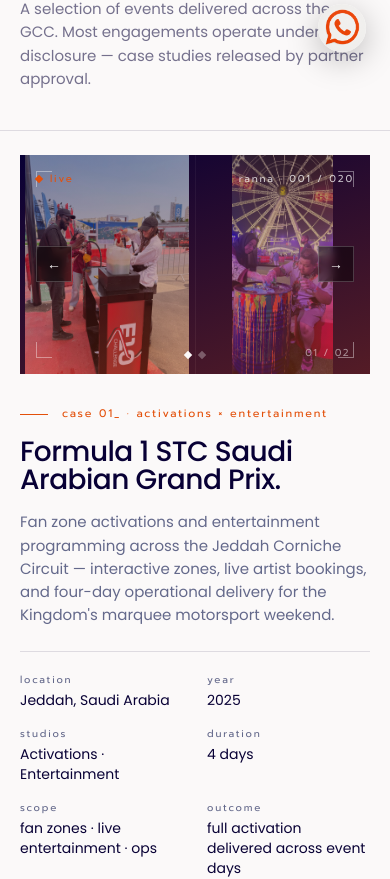
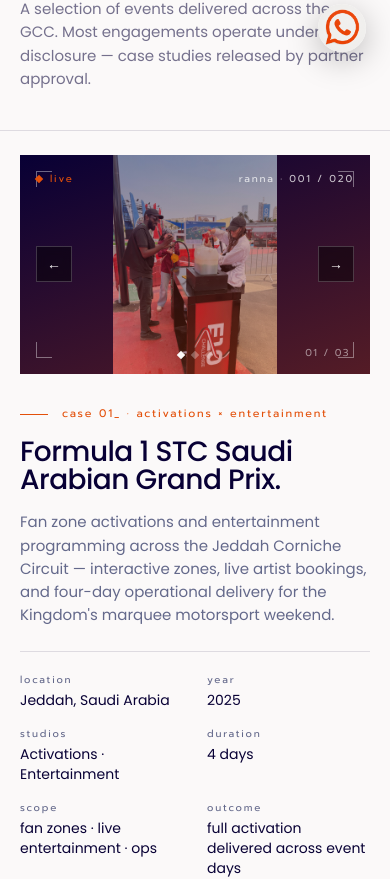
Before and after one commit to majd-rannastudios/RannaStudiosMain, a Next.js app: page /work in a window 390 px wide. Shown: the part 768-1647 px from the top of the page. Built offline with nearby package versions, Linux system fonts and the light colour scheme.

Commit message:
Work: carousel — 1 photo at a time, contain (no crop), swipe on mobile
objectFit: contain shows full photo without any cropping.
Touch handlers (onTouchStart/End, 40px threshold) enable finger-swipe
on mobile. Videos keep objectFit: cover.

Co-Authored-By: Claude Sonnet 4.6 <noreply@anthropic.com>

```diff
--- a/components/sections/SelectedWorkSection.tsx
+++ b/components/sections/SelectedWorkSection.tsx
@@ -1,5 +1,5 @@
 "use client";
-import { useState, useRef, useEffect, useMemo } from "react";
+import { useState, useRef, useEffect } from "react";
 import { MetaLabel, Reveal, Lz } from "@/components/Primitives";
 import { useIsMobile } from "@/hooks/useIsMobile";
 
@@ -341,52 +341,31 @@ const CASES: Case[] = [
 ];
 
 function CaseCarousel({ c, i }: { c: Case; i: number }) {
-  type PhotoItem = { src: string; mIdx: number };
-  type Slide =
-    | { kind: "video"; src: string; mIdx: number }
-    | { kind: "photos"; items: PhotoItem[] };
-
-  // Videos are solo slides; consecutive photos are grouped into pairs
-  const slides = useMemo<Slide[]>(() => {
-    const result: Slide[] = [];
-    let j = 0;
-    while (j < c.media.length) {
-      const src = c.media[j];
-      if (isVideo(src)) {
-        result.push({ kind: "video", src, mIdx: j });
-        j++;
-      } else {
-        const items: PhotoItem[] = [{ src, mIdx: j }];
-        if (j + 1 < c.media.length && !isVideo(c.media[j + 1])) {
-          items.push({ src: c.media[j + 1], mIdx: j + 1 });
-          j += 2;
-        } else {
-          j++;
-        }
-        result.push({ kind: "photos", items });
-      }
-    }
-    return result;
-  }, [c.media]);
-
   const [idx, setIdx] = useState(0);
-  const total = slides.length;
+  const total = c.media.length;
   const videoRefs = useRef<(HTMLVideoElement | null)[]>([]);
+  const touchStartX = useRef<number | null>(null);
 
   useEffect(() => {
-    const active = slides[idx];
     c.media.forEach((src, j) => {
       if (!isVideo(src)) return;
       const v = videoRefs.current[j];
       if (!v) return;
-      const isActive = active?.kind === "video" && active.mIdx === j;
-      if (isActive) { v.currentTime = 0; v.play().catch(() => {}); }
+      if (j === idx) { v.currentTime = 0; v.play().catch(() => {}); }
       else { v.pause(); }
     });
-  }, [idx, slides, c.media]);
+  }, [idx, c.media]);
 
   const prev = () => setIdx((idx - 1 + total) % total);
   const next = () => setIdx((idx + 1) % total);
+
+  const onTouchStart = (e: React.TouchEvent) => { touchStartX.current = e.touches[0].clientX; };
+  const onTouchEnd   = (e: React.TouchEvent) => {
+    if (touchStartX.current === null) return;
+    const dx = e.changedTouches[0].clientX - touchStartX.current;
+    if (Math.abs(dx) > 40) dx < 0 ? next() : prev();
+    touchStartX.current = null;
+  };
 
   const btnStyle: React.CSSProperties = {
     position: "absolute",
@@ -412,47 +391,41 @@ function CaseCarousel({ c, i }: { c: Case; i: number }) {
   };
 
   return (
-    <div style={{ position: "relative", aspectRatio: "16 / 10", overflow: "hidden", background: "var(--abyssal-black)", order: 1 }}>
-
-      {/* Slides — each fades in/out */}
-      {slides.map((slide, si) => (
     <div
-          key={si}
+      onTouchStart={onTouchStart}
+      onTouchEnd={onTouchEnd}
+      style={{ position: "relative", aspectRatio: "16 / 10", overflow: "hidden", background: "var(--abyssal-black)", order: 1 }}
+    >
+      {/* Media — 1 item at a time, fade transition */}
+      {c.media.map((src, j) =>
+        isVideo(src) ? (
+          <video
+            key={j}
+            ref={(el) => { videoRefs.current[j] = el; }}
+            src={src}
+            muted loop playsInline preload="auto"
             style={{
-            position: "absolute",
-            inset: 0,
-            display: "flex",
-            opacity: si === idx ? 1 : 0,
+              position: "absolute", inset: 0, width: "100%", height: "100%",
+              objectFit: "cover", objectPosition: "center",
+              opacity: j === idx ? 1 : 0,
               transition: "opacity 420ms cubic-bezier(.6,0,.2,1)",
             }}
-        >
-          {slide.kind === "video" ? (
-            <video
-              ref={(el) => { videoRefs.current[slide.mIdx] = el; }}
-              src={slide.src}
-              muted loop playsInline preload="auto"
-              style={{ width: "100%", height: "100%", objectFit: "cover", objectPosition: "center" }}
           />
         ) : (
-            slide.items.map(({ src, mIdx }, pi) => (
           // eslint-disable-next-line @next/next/no-img-element
           <img
-                key={pi}
+            key={j}
             src={src}
-                alt={mIdx === 0 ? c.name : ""}
+            alt={j === 0 ? c.name : ""}
             style={{
-                  flex: 1,
-                  width: `${100 / slide.items.length}%`,
-                  height: "100%",
-                  objectFit: "contain",
-                  objectPosition: "center",
-                  borderLeft: pi > 0 ? "1px solid rgba(255,255,255,0.08)" : undefined,
+              position: "absolute", inset: 0, width: "100%", height: "100%",
+              objectFit: "contain", objectPosition: "center",
+              opacity: j === idx ? 1 : 0,
+              transition: "opacity 420ms cubic-bezier(.6,0,.2,1)",
             }}
           />
-            ))
+        )
       )}
-        </div>
-      ))}
 
       {/* Brand tint */}
       <div style={{ position: "absolute", inset: 0, background: c.tint, pointerEvents: "none", zIndex: 1 }} />
@@ -494,15 +467,15 @@ function CaseCarousel({ c, i }: { c: Case; i: number }) {
       {/* Dot indicators */}
       {total > 1 && (
         <div style={{ position: "absolute", bottom: 16, left: 0, right: 0, display: "flex", alignItems: "center", justifyContent: "center", gap: 8, zIndex: 4 }}>
-          {slides.map((_, si) => (
-            <button key={si} onClick={() => setIdx(si)} aria-label={`Slide ${si + 1}`}
-              style={{ width: 6, height: 6, background: si === idx ? "var(--dust-white)" : "rgba(255,255,255,0.3)", border: 0, padding: 0, cursor: "pointer", transform: "rotate(45deg)", transition: "background 200ms", flexShrink: 0 }}
+          {c.media.map((_: string, j: number) => (
+            <button key={j} onClick={() => setIdx(j)} aria-label={`Item ${j + 1}`}
+              style={{ width: 6, height: 6, background: j === idx ? "var(--dust-white)" : "rgba(255,255,255,0.3)", border: 0, padding: 0, cursor: "pointer", transform: "rotate(45deg)", transition: "background 200ms", flexShrink: 0 }}
             />
           ))}
         </div>
       )}
 
-      {/* Slide counter */}
+      {/* Counter */}
       {total > 1 && (
         <div style={{ position: "absolute", bottom: 14, right: 20, zIndex: 4, fontFamily: "var(--font-support)", fontSize: 10, letterSpacing: "0.14em", color: "rgba(255,255,255,0.5)" }}>
           {String(idx + 1).padStart(2, "0")} / {String(total).padStart(2, "0")}
```
Lines whose indentation alone changed are shown as unchanged.
